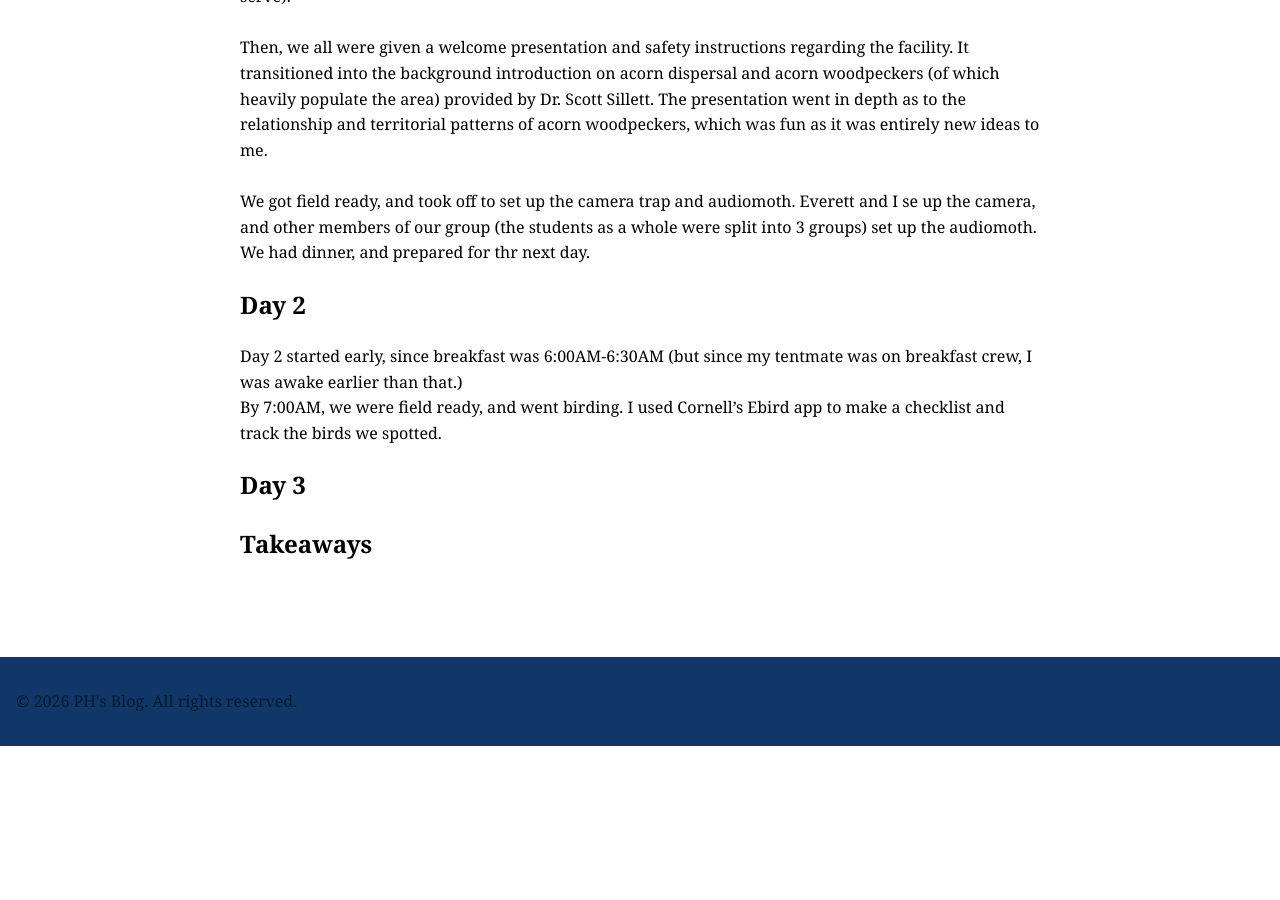
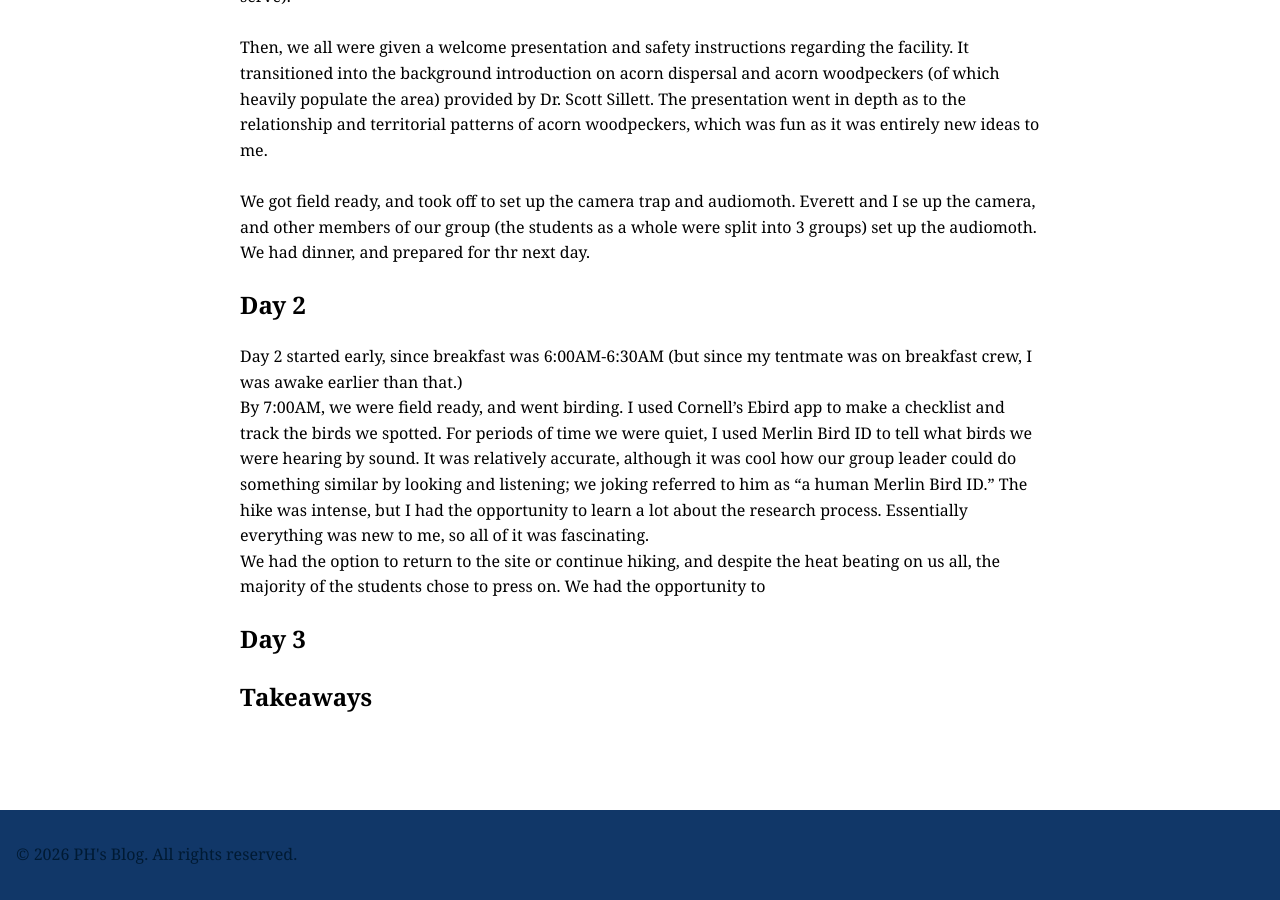
Before and after one commit to CaptainSapphire/PH-s-Blog, a Jekyll site: the page built from _posts/2026-06-30-Research in Sedgwick.md, in a window 1280 px wide and 900 px high, scrolled down 1301 px. Built offline with Jekyll 4.4.1, drawn with Linux system fonts in a browser that asks for light colours; our own code applies the rules of GitHub Pages for plain Markdown files; before the commit the page ends 2047 px from its top, so only the background shows below that.

Commit message:
Update 2026-06-30-Research in Sedgwick.md

```diff
--- a/_posts/2026-06-30-Research in Sedgwick.md
+++ b/_posts/2026-06-30-Research in Sedgwick.md
@@ -24,7 +24,8 @@ We got field ready, and took off to set up the camera trap and audiomoth. Everet
 
 ## Day 2
 Day 2 started early, since breakfast was 6:00AM-6:30AM (but since my tentmate was on breakfast crew, I was awake earlier than that.) <br>
-By 7:00AM, we were field ready, and went birding. I used Cornell's Ebird app to make a checklist and track the birds we spotted.
+By 7:00AM, we were field ready, and went birding. I used Cornell's Ebird app to make a checklist and track the birds we spotted. For periods of time we were quiet, I used Merlin Bird ID to tell what birds we were hearing by sound. It was relatively accurate, although it was cool how our group leader could do something similar by looking and listening; we joking referred to him as "a human Merlin Bird ID." The hike was intense, but I had the opportunity to learn a lot about the research process. Essentially everything was new to me, so all of it was fascinating. <br>
+We had the option to return to the site or continue hiking, and despite the heat beating on us all, the majority of the students chose to press on. We had the opportunity to
 
 
 ## Day 3
```
